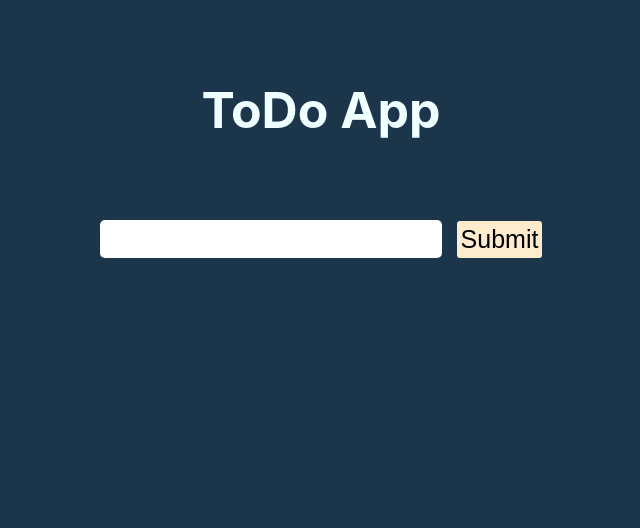
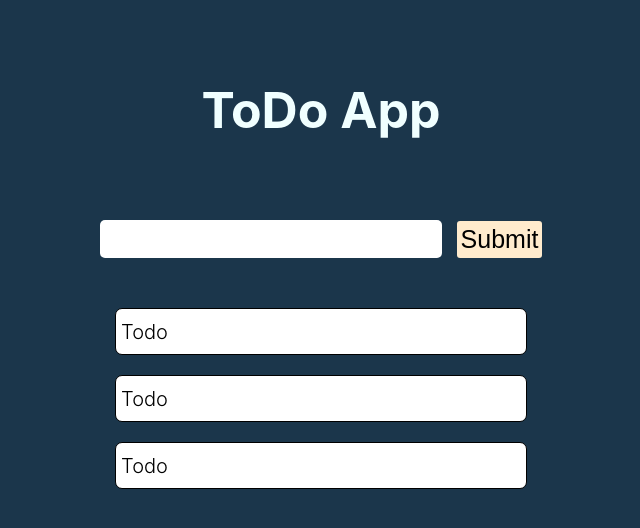
Before and after one commit to dilemann/todo-with-react, a React (Create React App) app: page / in a window 1280 px wide. Shown: the top 528 px of the page, without its empty margins (319-959 px from the left). Built offline with nearby package versions, Linux system fonts and the light colour scheme; the HTML template or start-up script is replaced by a standard one.

Commit message:
Erstellung von  Todo Block und button

```diff
--- a/src/App.tsx
+++ b/src/App.tsx
@@ -1,12 +1,14 @@
 import React from 'react';
 import style from './App.module.css';
-import TodoForm from './components/TodoForm/TodoForm';
+import TodoForm from './components/Todos/TodoForm';
+import TodoList from './components/Todos/TodoList';
 
 function App() {
   return (
     <div className={style.App}>
       <h1 className={style.title}> ToDo App</h1>
       <TodoForm />
+      <TodoList />
     </div>
   );
 }
--- /dev/null
+++ b/src/components/Todos/Todo.module.css
@@ -0,0 +1,18 @@
+.todo {
+
+    width: 400px;
+    height: 35px;
+    padding: 5px;
+    border-radius: 7px;
+
+    background-color: white;
+    margin: 20px auto;
+    color: black;
+    text-align: start;
+    font-size: 20px;
+    font-weight: 300;
+    display: flex;
+    align-items: center;
+    border: 1px solid;
+
+}
--- /dev/null
+++ b/src/components/Todos/Todo.tsx
@@ -0,0 +1,11 @@
+import style from './Todo.module.css';
+
+function Todo() {
+  return (
+    <div>
+      <div className={style.todo}>Todo</div>
+    </div>
+  );
+}
+
+export default Todo;
--- a/src/components/TodoForm/TodoForm.module.css
+++ b/src/components/Todos/TodoForm.module.css
@@ -1,11 +1,8 @@
-.title {
+.container {
 
-    text-align: center;
-    color: red;
+    margin-bottom: 50px;
 
 }
-
-
 
 .input {
 
@@ -16,5 +13,4 @@
     padding: 0 10px;
     margin-right: 15px;
 
-
 }
--- a/src/components/TodoForm/TodoForm.tsx
+++ b/src/components/Todos/TodoForm.tsx
@@ -2,7 +2,7 @@ import style from './TodoForm.module.css';
 
 function TodoForm() {
   return (
-    <form>
+    <form className={style.container}>
       <input type="text" className={style.input} />
       <button>Submit</button>
     </form>
--- /dev/null
+++ b/src/components/Todos/TodoList.tsx
@@ -0,0 +1,14 @@
+import Todo from './Todo';
+import style from './TodoList.module.css';
+
+function TodoList() {
+  return (
+    <div>
+      <Todo />
+      <Todo />
+      <Todo />
+    </div>
+  );
+}
+
+export default TodoList;
```
Also changed, not shown: src/components/Todos/TodoList.module.css (added).
